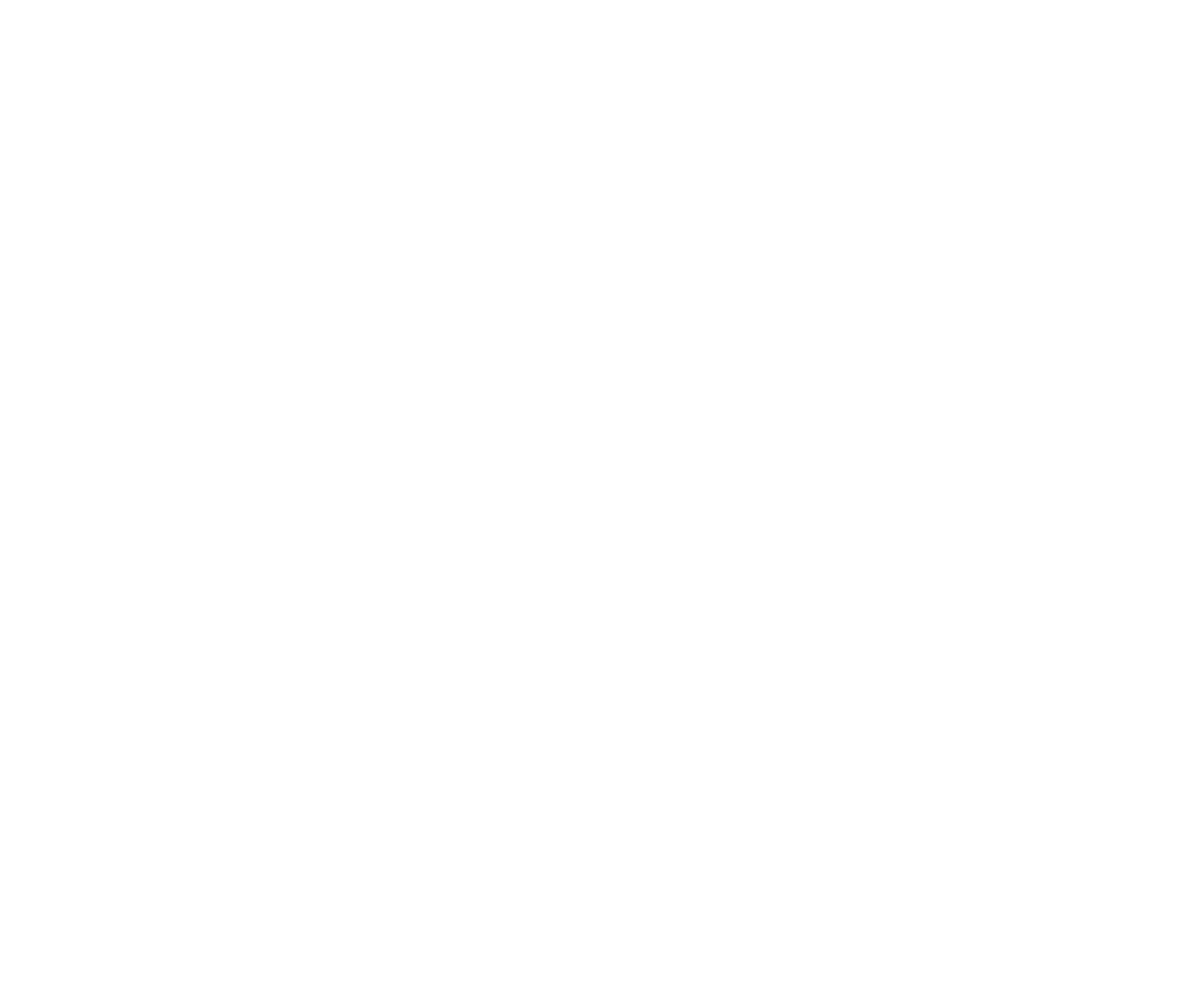
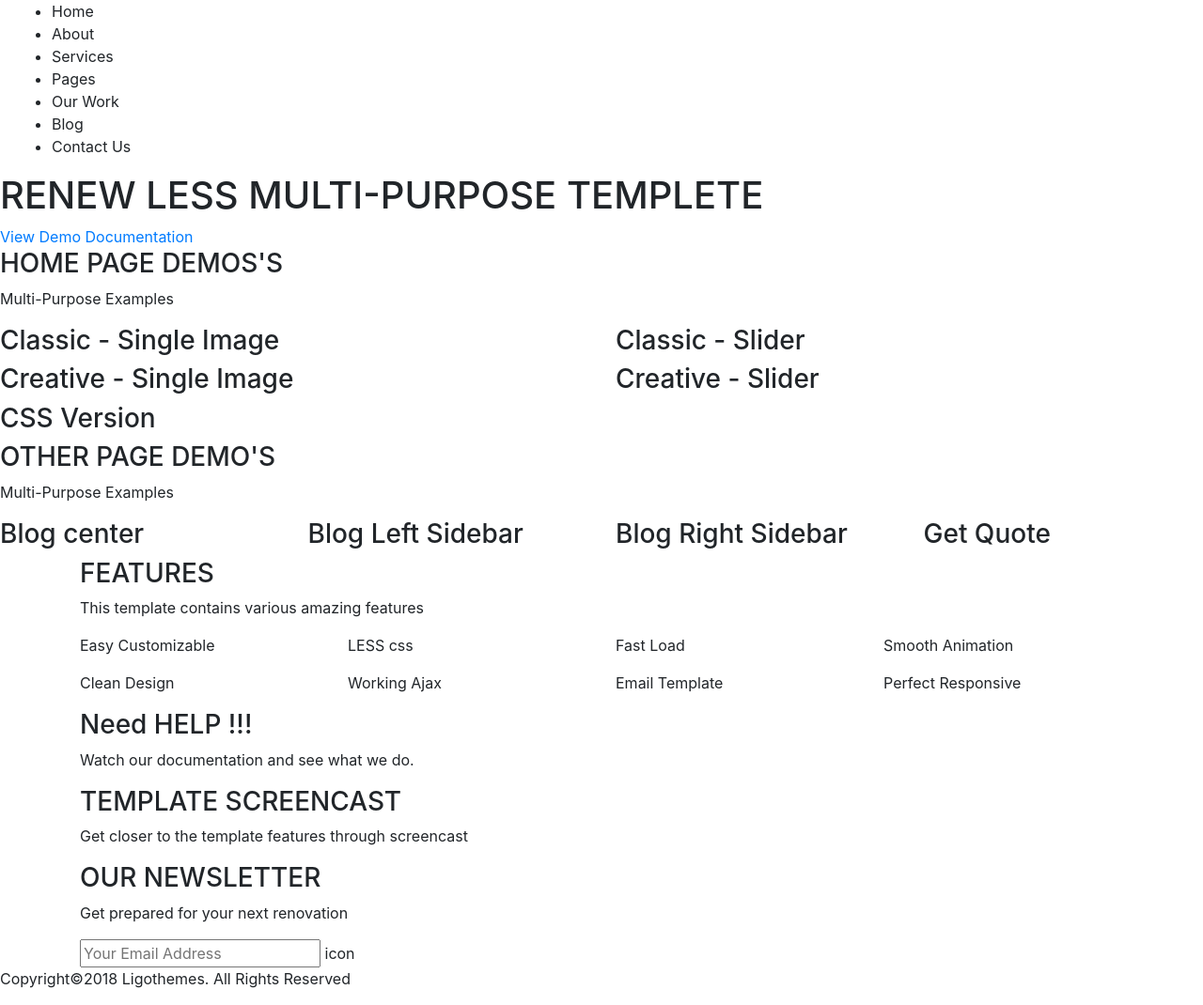
Before and after one commit to jpablopachar/DesignWeb-Arch, a plain HTML site: page index.html in a window 1280 px wide. Shown: the whole page at 94% size. Before the commit the page ends 800 px from the top, so only its background shows below. Drawn offline with Linux system fonts and the light colour scheme.

Commit message:
Se agrega el esqueleto principal del html

```diff
--- a/index.html
+++ b/index.html
@@ -3,11 +3,199 @@
 <head>
   <meta charset="UTF-8">
   <meta name="viewport" content="width=device-width, initial-scale=1, shrink-to-fit=no">
+  <link rel="stylesheet" href="css/bootstrap.min.css">
   <link rel="stylesheet" href="css/styles.css">
-
   <title>Demo plantilla</title>
 </head>
 <body>
-
+  <!-- navbar -->
+  <nav>
+    <div class="col-md-12">
+      <a href="#"></a>
+      <div>
+        <ul>
+          <li>Home</li>
+          <li>About</li>
+          <li>Services</li>
+          <li>Pages</li>
+          <li>Our Work</li>
+          <li>Blog</li>
+          <li>Contact Us</li>
+        </ul>
+      </div>
+    </div>
+  </nav>
+  <!-- Slide -->
+  <div>
+    <div>
+      <h1>RENEW LESS MULTI-PURPOSE TEMPLETE</h1>
+      <a href="#">View Demo</a>
+      <a href="#">Documentation</a>
+    </div>
+  </div>
+  <!-- Section examples -->
+  <div>
+    <div>
+      <div class="row">
+        <div class="col-md-12">
+          <h3>HOME PAGE DEMOS'S</h3>
+          <p>Multi-Purpose Examples</p>
+        </div>
+      </div>
+      <div class="row">
+        <div class="col-md-6">
+          <h3>Classic - Single Image</h3>
+        </div>
+        <div class="col-md-6">
+          <h3>Classic - Slider</h3>
+        </div>
+        <div class="col-md-6">
+          <h3>Creative - Single Image</h3>
+        </div>
+        <div class="col-md-6">
+          <h3>Creative - Slider</h3>
+        </div>
+        <div class="col-md-6">
+          <h3>CSS Version</h3>
+        </div>
+      </div>
+    </div>
+  </div>
+  <!-- Section others -->
+  <div>
+    <div>
+      <div class="row">
+        <div class="col-md-12">
+          <h3>OTHER PAGE DEMO'S</h3>
+          <p>Multi-Purpose Examples</p>
+        </div>
+      </div>
+      <div class="row">
+        <div class="col-md-3">
+          <h3>Blog center</h3>
+        </div>
+        <div class="col-md-3">
+          <h3>Blog Left Sidebar</h3>
+        </div>
+        <div class="col-md-3">
+          <h3>Blog Right Sidebar</h3>
+        </div>
+        <div class="col-md-3">
+          <h3>Get Quote</h3>
+        </div>
+      </div>
+    </div>
+  </div>
+  <!-- Section Features -->
+  <div>
+    <div class="container">
+      <div class="row">
+        <div class="col-md-12">
+          <h3>FEATURES</h3>
+          <p>This template contains various amazing features</p>
+        </div>
+      </div>
+      <div class="row">
+        <div class="col-md-3">
+          <div>
+            <p>Easy Customizable</p>
+          </div>
+        </div>
+        <div class="col-md-3">
+          <div>
+            <p>LESS css</p>
+          </div>
+        </div>
+        <div class="col-md-3">
+          <div>
+            <p>Fast Load</p>
+          </div>
+        </div>
+        <div class="col-md-3">
+          <div>
+            <p>Smooth Animation</p>
+          </div>
+        </div>
+        <div class="col-md-3">
+          <div>
+            <p>Clean Design</p>
+          </div>
+        </div>
+        <div class="col-md-3">
+          <div>
+            <p>Working Ajax</p>
+          </div>
+        </div>
+        <div class="col-md-3">
+          <div>
+            <p>Email Template</p>
+          </div>
+        </div>
+        <div class="col-md-3">
+          <div>
+            <p>Perfect Responsive</p>
+          </div>
+        </div>
+      </div>
+    </div>
+  </div>
+  <!-- HELP -->
+  <div>
+    <div class="container">
+      <div class="row">
+        <div class="col-md-7">
+          <h3>Need HELP !!!</h3>
+          <p>Watch our documentation and see what we do.</p>
+        </div>
+        <div class="col-md-4">
+          <a href="#"></a>
+        </div>
+      </div>
+    </div>
+  </div>
+  <!-- Screencast -->
+  <div>
+    <div class="container">
+      <div class="row">
+        <div class="col-md-12">
+          <h3>TEMPLATE SCREENCAST</h3>
+          <p>Get closer to the template features through screencast</p>
+        </div>
+      </div>
+    </div>
+    <!-- Slider -->
+    <div>
+      <div></div>
+      <div></div>
+      <div></div>
+    </div>
+  </div>
+  <!-- Newsletter -->
+  <div>
+    <div class="container">
+      <div class="row">
+        <div class="col-md-12">
+          <h3>OUR NEWSLETTER</h3>
+          <p>Get prepared for your next renovation</p>
+        </div>
+      </div>
+      <div class="row">
+        <div class="col-md-6">
+          <form>
+            <input type="text" placeholder="Your Email Address">
+            <span>icon</span>
+          </form>
+        </div>
+      </div>
+    </div>
+  </div>
+  <!-- Footer -->
+  <footer>
+    <p>Copyright&copy;2018 Ligothemes. All Rights Reserved</p>
+  </footer>
+  <script src="js/jquery-3.3.1.min.js"></script>
+  <script src="js/popper.min.js"></script>
+  <script src="js/bootstrap.min.js"></script>
+  <script src="js/main.js"></script>
 </body>
 </html>
```
